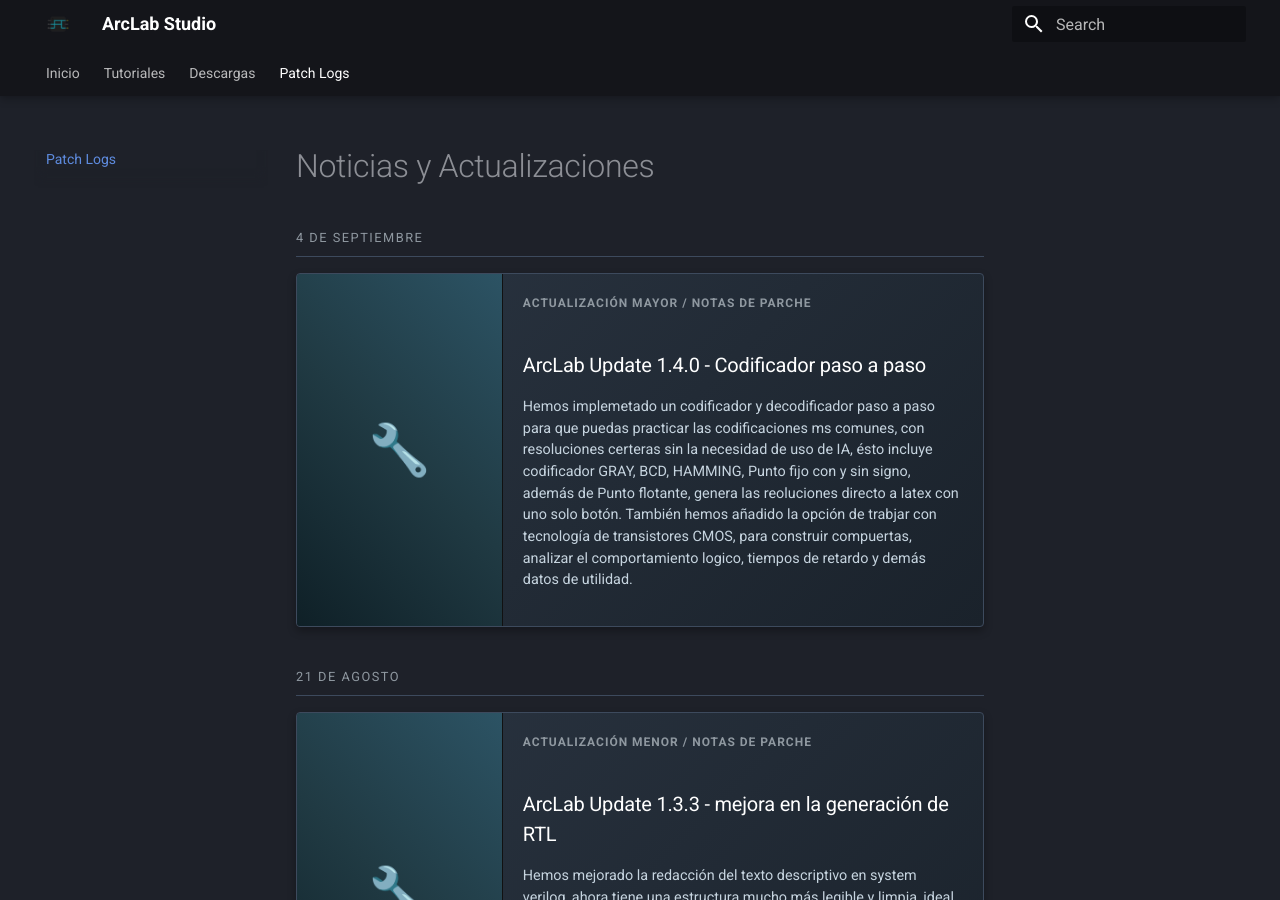
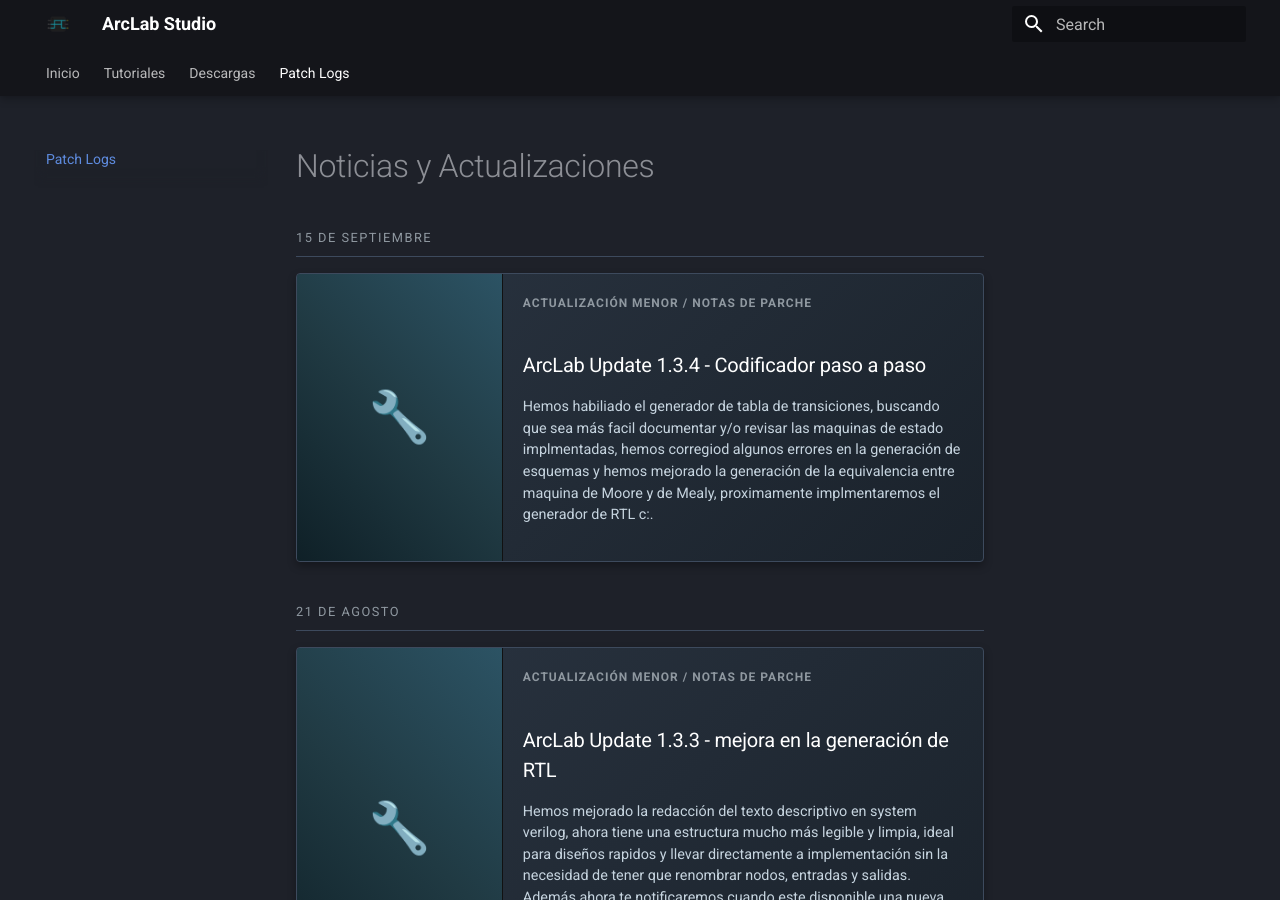
Before and after one commit to TheNicolen/ArcLab, an MkDocs documentation site: the page built from docs/changelog.md, in a window 1280 px wide and 900 px high. Built offline with MkDocs 1.6.1 and Material for MkDocs 9.7.7, drawn with Linux system fonts in a browser that asks for light colours.

Commit message:
tabal de transiciones

```diff
--- a/docs/changelog.md
+++ b/docs/changelog.md
@@ -72,7 +72,7 @@
   margin-bottom: 15px;
 }
 </style>
-<div class="date-header">4 DE SEPTIEMBRE</div>
+<div class="date-header">15 DE SEPTIEMBRE</div>
 <div class="date-divider"></div>
 
 <a href="#v20261" style="text-decoration: none;">
@@ -84,10 +84,10 @@
     </div>
   </div>
   <div class="steam-content">
-    <div class="steam-tag">ACTUALIZACIÓN Mayor / NOTAS DE PARCHE</div>
-    <h3 class="steam-title">ArcLab Update 1.4.0 - Codificador paso a paso</h3>
+    <div class="steam-tag">ACTUALIZACIÓN Menor / NOTAS DE PARCHE</div>
+    <h3 class="steam-title">ArcLab Update 1.3.4 - Codificador paso a paso</h3>
     <div class="steam-desc">
-      Hemos implemetado un codificador y decodificador paso a paso para que puedas practicar las codificaciones ms comunes, con resoluciones certeras sin la necesidad de uso de IA, ésto incluye codificador GRAY, BCD, HAMMING, Punto fijo con y sin signo, además de Punto flotante, genera las reoluciones directo a latex con uno solo botón. También hemos añadido la opción de trabjar con tecnología de transistores CMOS, para construir compuertas, analizar el comportamiento logico, tiempos de retardo y demás datos de utilidad.
+      Hemos habiliado el generador de tabla de transiciones, buscando que sea más facil documentar y/o revisar las maquinas de estado implmentadas, hemos corregiod algunos errores en la generación de esquemas y hemos mejorado la generación de la equivalencia entre maquina de Moore y de Mealy, proximamente implmentaremos el generador de RTL c:.
     </div>
 
   </div>
```
Also changed, not shown: docs/descargas.md (+4 -4 lines), docs/index.md (+1 -1 lines).
